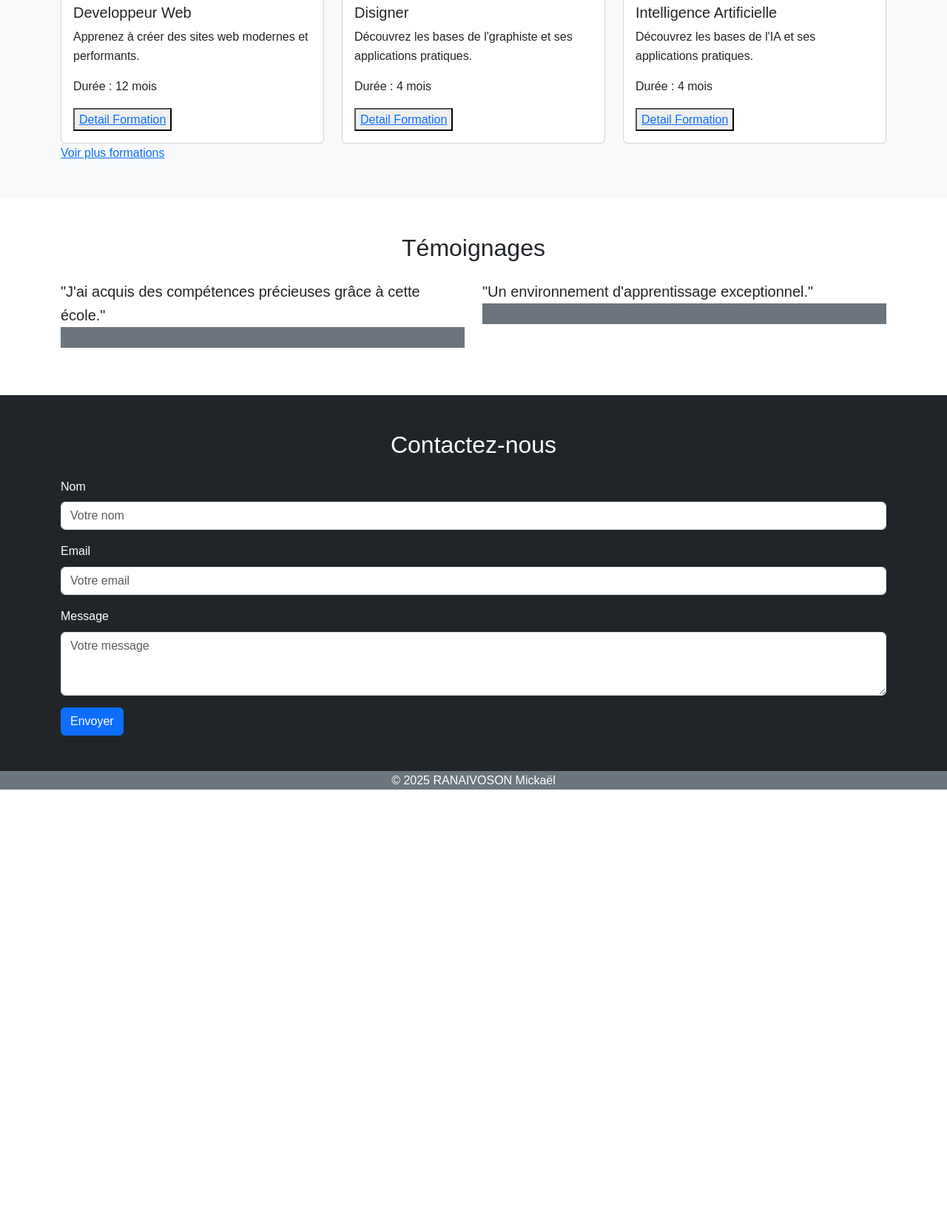
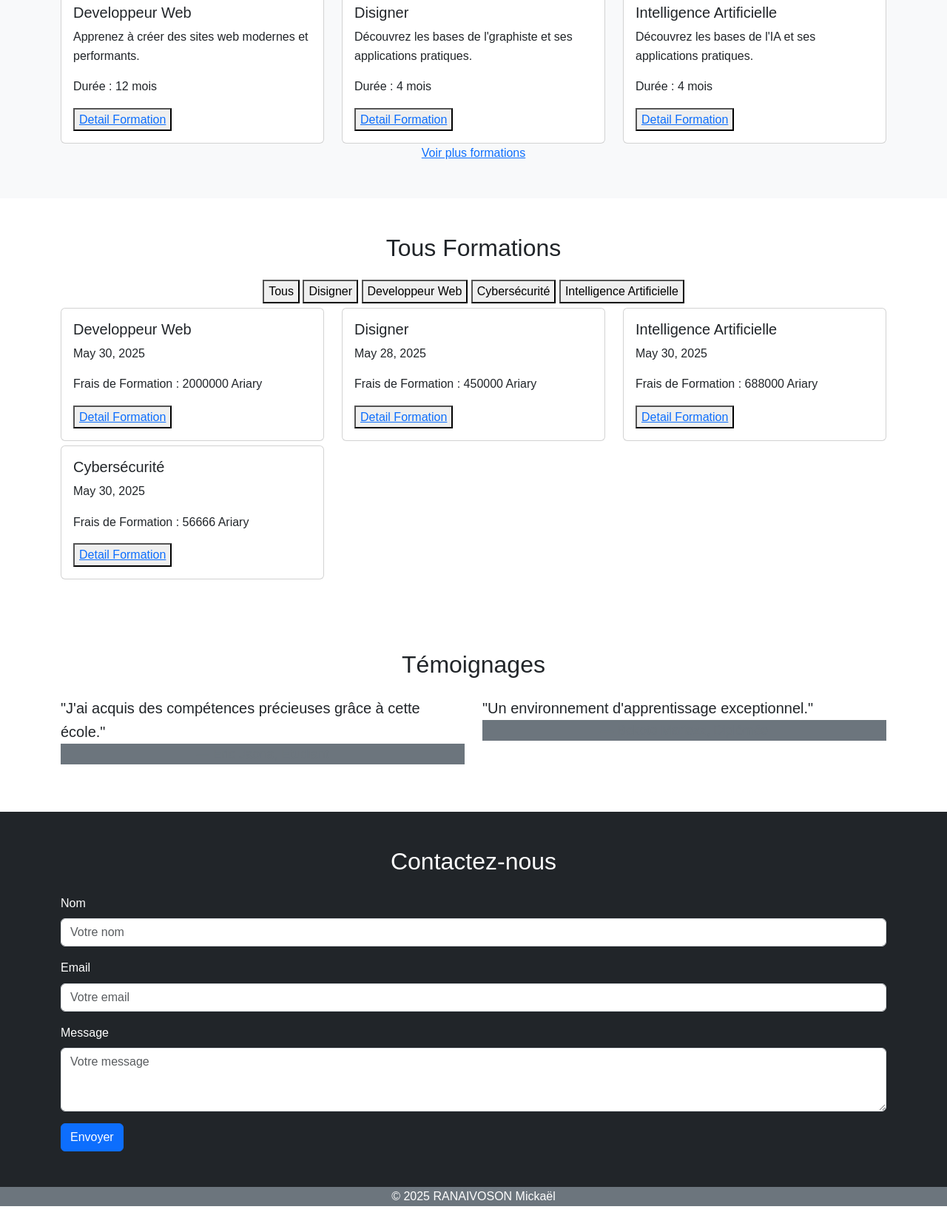
Before and after one commit to Mickael004/Site_ecole, a Django app: page / in a window 1280 px wide. Shown: the part 1422-3068 px from the top of the page at 74% size. Before the commit the page ends 2489 px from the top, so only its background shows below. Run offline with Django 5.2, Linux system fonts and the light colour scheme; data comes from the database, SQL or seed files in the repository; both versions use the stored data as it was after the commit; some libraries are stand-ins or nearby versions.

Commit message:
Modification Accueil

```diff
--- a/AppHome/views.py
+++ b/AppHome/views.py
@@ -4,10 +4,16 @@ from django.db.models import Q # pour faire une recherche filtrer
 
 # Create your views here.
 def accueilpage(request):
-    #formation = Formation.objects.all() [:3]#Afficher seulement les 3 premier formation
+    formation_tous = Formation.objects.all()
     formation = Formation.objects.order_by('-date_pub')[:3]#Affichage seulement les 3 premier le nouveaux
+
+    forma_unique = set(form.nom for form in formation_tous) #Formation avec d esorina ny doublon
+                        # for form in formation_tous:
+                        #     form.nom
     context = {
-        'formation': formation
+        'formation': formation,
+        'form_unique':forma_unique,
+        'tous_formation':formation_tous
     }
     return render(request,'Accueil.html',context)
 
--- a/templates/Accueil.html
+++ b/templates/Accueil.html
@@ -46,10 +46,70 @@
             </div>
           {% endfor %}
         </div>
-    <div>
+    <div class="container" style="text-align: center;" >
         <a href="{% url 'plus_formation' %}">Voir plus formations</a>
     </div>
     </div>
+  </section>
+
+  <section class="py-5 filtre">
+    <div class="container">
+      <h2 class="text-center mb-4">Tous Formations</h2>
+      <div class="btnForma" style="text-align: center; border: none;  " >
+        <button type="button" onclick="afficher('Tous')" >Tous</button>
+        {% for autre in form_unique %}
+          <button type="button" onclick="afficher('{{autre}}')" id="button{{autre}}">{{autre}}</button>
+        {% endfor %}
+
+      </div>
+      <!-- filtre tous formation -->
+      <div class="tous_formation" >
+        <div class="row " >
+          {% for formation in tous_formation %}
+            <div class="col-md-4 liste_formation " style="margin-top: 0.5%;">
+              <div class="card">
+                <div class="card-body">
+                  <h5 class="card-title">{{formation.nom}}</h5>
+                    <p class="card-text">{{formation.debut_formation}}</p>
+                    <p>Frais de Formation : {{formation.frais_formation}} Ariary</p>
+                    <button>
+
+                      <a href="{% url 'detail_form' formation.id %}">Detail Formation</a>
+                    </button>
+                </div>
+              </div>
+            </div>
+          {% endfor %}
+        </div>
+      </div>
+
+       <!-- sliste frmation autre-->
+      <div class="list_formation">
+        <div class="row">
+          {% for autres in form_unique %}
+            <div class="col-md-4 {{autres}} Tous liste_formation div_autre" >
+              {% for formation in tous_formation %}
+                {% if formation.nom == autres %}
+
+                    <div class="card">
+                      <div class="card-body">
+                        <h5 class="card-title">{{formation.nom}}</h5>
+                          <p class="card-text">{{formation.debut_formation}}</p>
+                          <p>Frais de Formation : {{formation.frais_formation}} Ariary</p>
+                          <button>
+
+                            <a href="{% url 'detail_form' formation.id %}">Detail Formation</a>
+                          </button>
+                      </div>
+                    </div>
+
+                {% endif %}
+              {% endfor %}
+
+            </div>
+          {% endfor %}
+        </div>
+      </div>
   </section>
 
   <!-- Section Témoignages -->
@@ -92,4 +152,33 @@
       </form>
     </div>
   </section>
+
+
+<script>
+  var autre = document.querySelectorAll('.div_autre')
+  autre.forEach(liste =>{
+    liste.style.display='none'
+  });
+
+  function afficher(formation) {
+    // console.log(formation);
+    const list_forma = document.querySelectorAll('.liste_formation');
+    list_forma.forEach(liste => {
+      if (liste.classList.contains(formation)) {
+        liste.style.display = 'block'
+      } else {
+        liste.style.display = 'none'
+      }
+    })
+  }
+
+</script>
+
+
+  <style>
+    /* index */
+  .filtre .btnForma{
+    text-align: center;
+  }
+  </style>
 {% endblock %}
```
Also changed, not shown: db.sqlite3.
